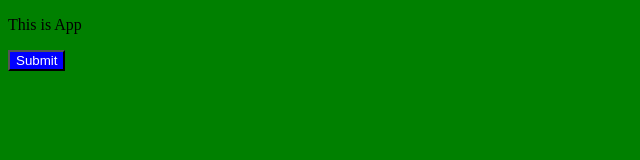
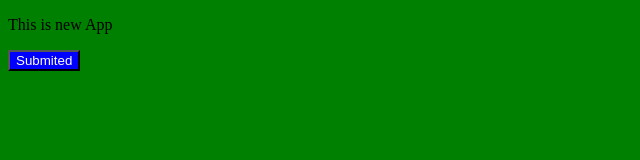
Before and after one commit to nhut46822/testGit5, a plain HTML site: page index.html in a window 1280 px wide. Shown: the full height of the page, 0-640 px from the left. Drawn offline with Linux system fonts and the light colour scheme.

Commit message:
Update index.html

```diff
--- a/index.html
+++ b/index.html
@@ -9,7 +9,7 @@
     <link rel="stylesheet" href="index2.css">
 </head>
 <body>
-    <p>This is App</p>
-    <button>Submit</button>
+    <p>This is new App</p>
+    <button>Submited</button>
 </body>
 </html>
```
